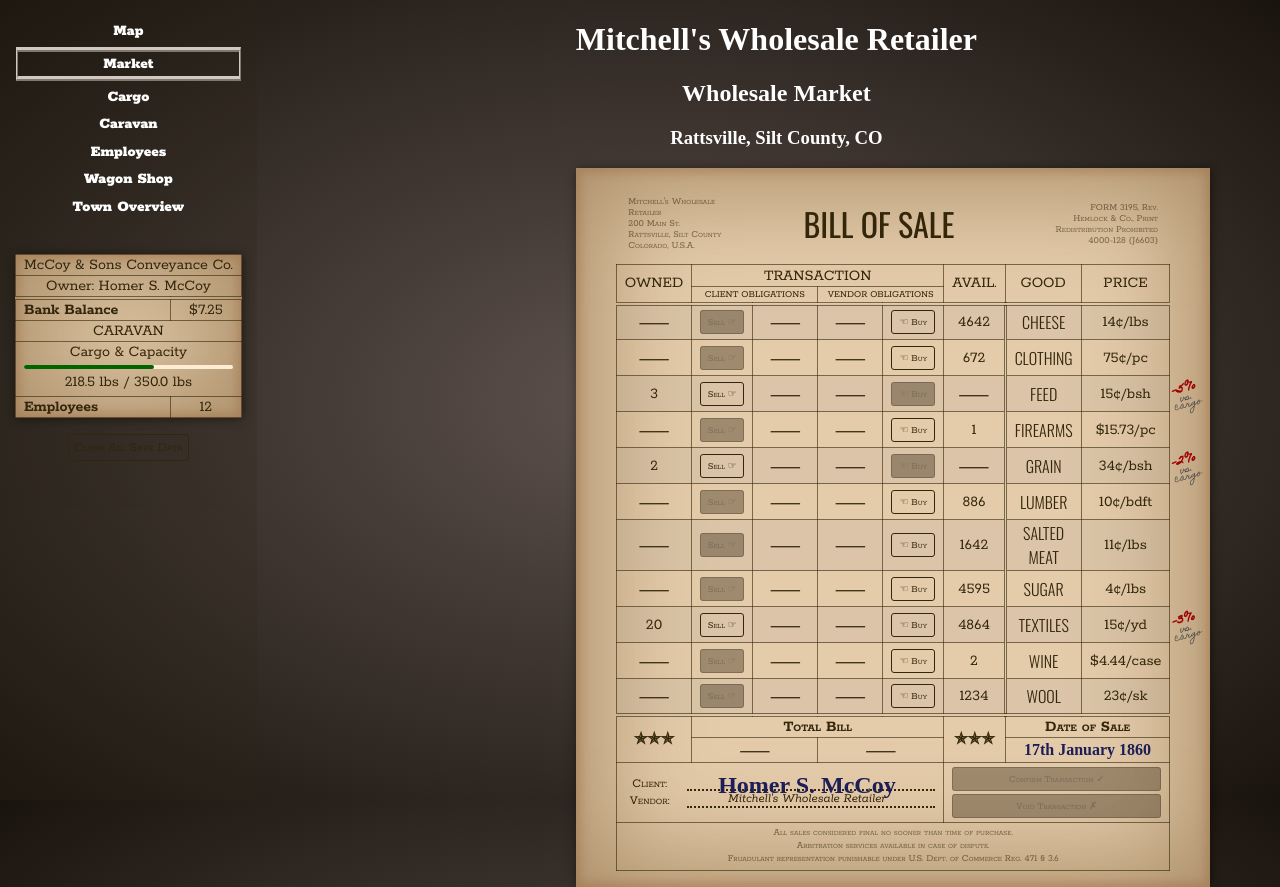
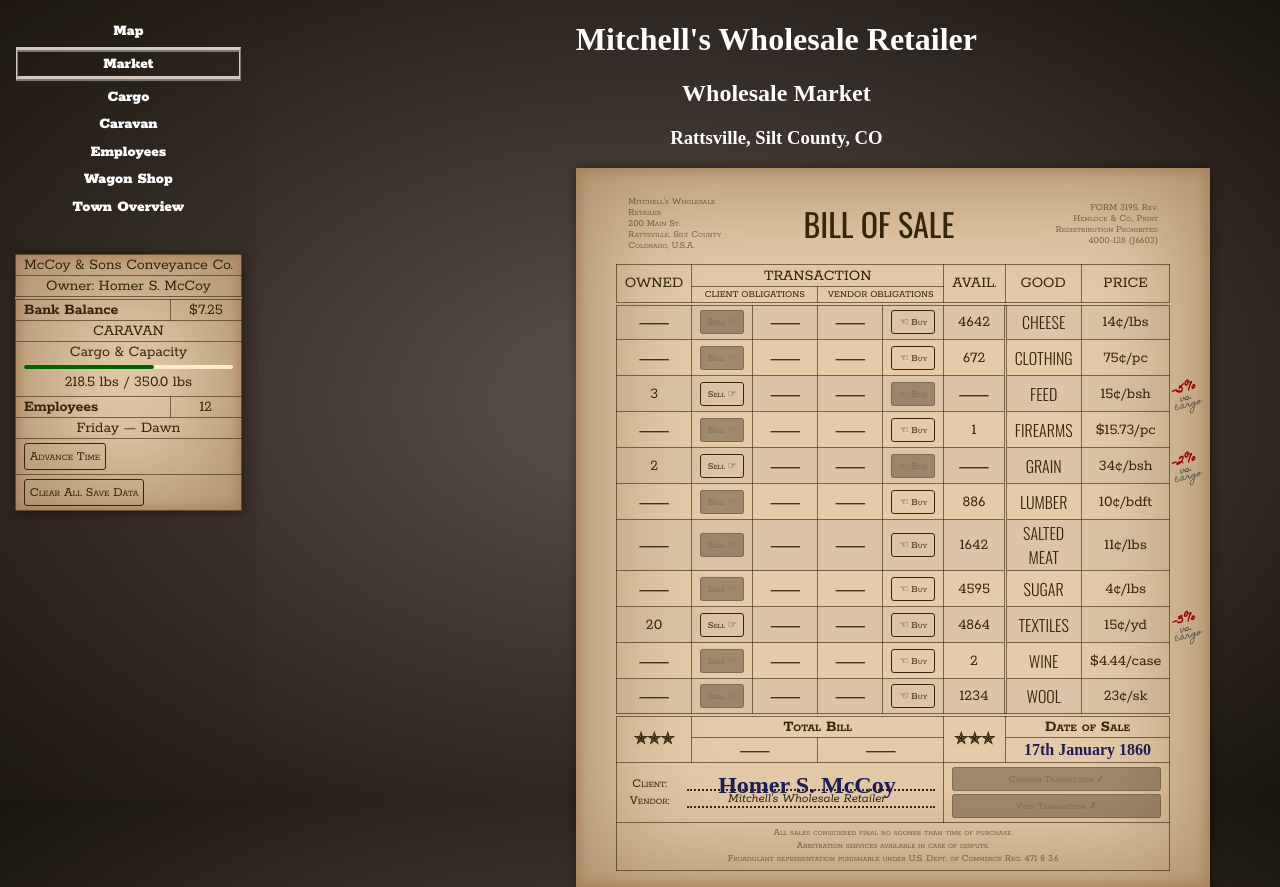
Before and after one commit to eignnx/the-silt-road, a React (Create React App) app: page /game/market in a window 1280 px wide. Built offline with nearby package versions, Linux system fonts and the light colour scheme; a web font is replaced by a local one.

Commit message:
move time display and controls into dashboard

```diff
--- a/src/routes/Dashboard/Dashboard.tsx
+++ b/src/routes/Dashboard/Dashboard.tsx
@@ -8,6 +8,7 @@ import { CARAVAN } from '../../model/PlayerCaravan';
 import './Dashboard.css';
 import CargoMeter from '../../components/CargoMeter';
 import React, { SetStateAction, useContext, useState } from 'react';
+import { TIME } from '../../model/Time';
 
 type LoaderRetTy = {
     playerAccountBalance: number;
@@ -37,6 +38,7 @@ export const SetTxnWeight = React.createContext<TxnWeightCtx>({
 
 export default function Dashboard() {
     const { playerAccountBalance, playerInfo, playerInventory, caravanCapacity } = useLoaderData() as LoaderRetTy;
+    const time = TIME.useTime("any");
 
     const [txnWeight, setTxnWeight] = useState(Weight.fromLbs(0));
 
@@ -80,6 +82,7 @@ export default function Dashboard() {
                             <tr><td colSpan={2}>{playerInfo.companyName}</td></tr>
                             <tr><td colSpan={2}>Owner: {playerInfo.playerName}</td></tr>
                         </thead>
+                        <tbody>
                             <tr>
                                 <th scope="row">Bank Balance</th>
                                 <td>${playerAccountBalance.toFixed(2)}</td>
@@ -100,12 +103,27 @@ export default function Dashboard() {
                                 <th scope="row">Employees</th>
                                 <td>12</td>
                             </tr>
+                        </tbody>
+                        <tfoot>
+                            <tr><td colSpan={2}>
+                                {time !== "loading"
+                                    ? `${time.dayOfWeek} — ${time.timeOfDay}`
+                                    : "... — ..."}
+                            </td></tr>
+                            <tr>
+                                <td colSpan={2}>
+                                    <button onClick={() => TIME.progressToNextTimeOfDay()}>Advance Time</button>
+                                </td>
+                            </tr>
+                            <tr>
+                                <td colSpan={2}>
+                                    <button onClick={RESET_ALL_STORAGE}>Clear All Save Data</button>
+                                </td>
+                            </tr>
+                        </tfoot>
                     </table>
                 </section>
                 <section>
-                    <button
-                        onClick={RESET_ALL_STORAGE}
-                    >Clear All Save Data</button>
                 </section>
             </aside>
             <main className='dashboard-outlet'>
```
Lines whose indentation alone changed are shown as unchanged.
